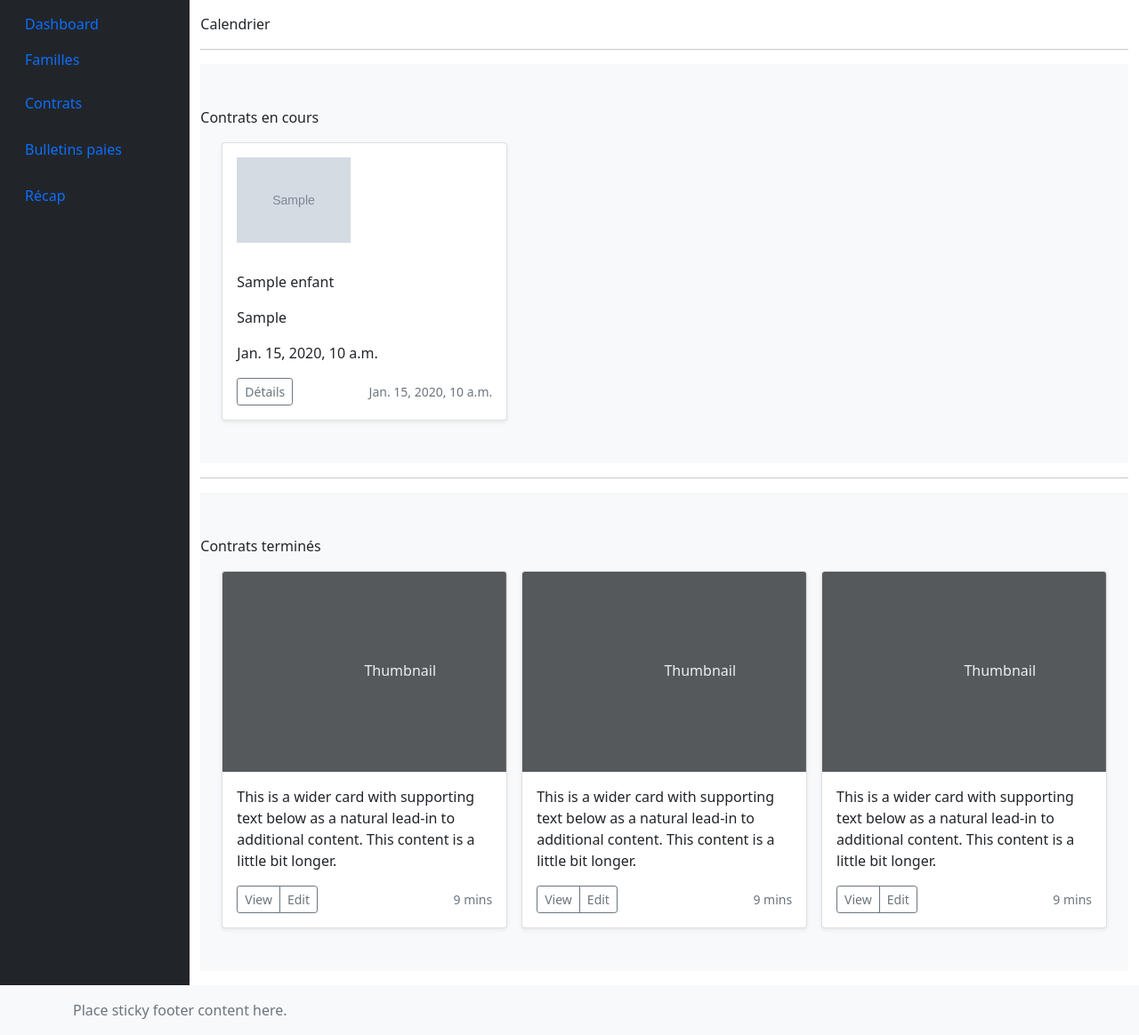
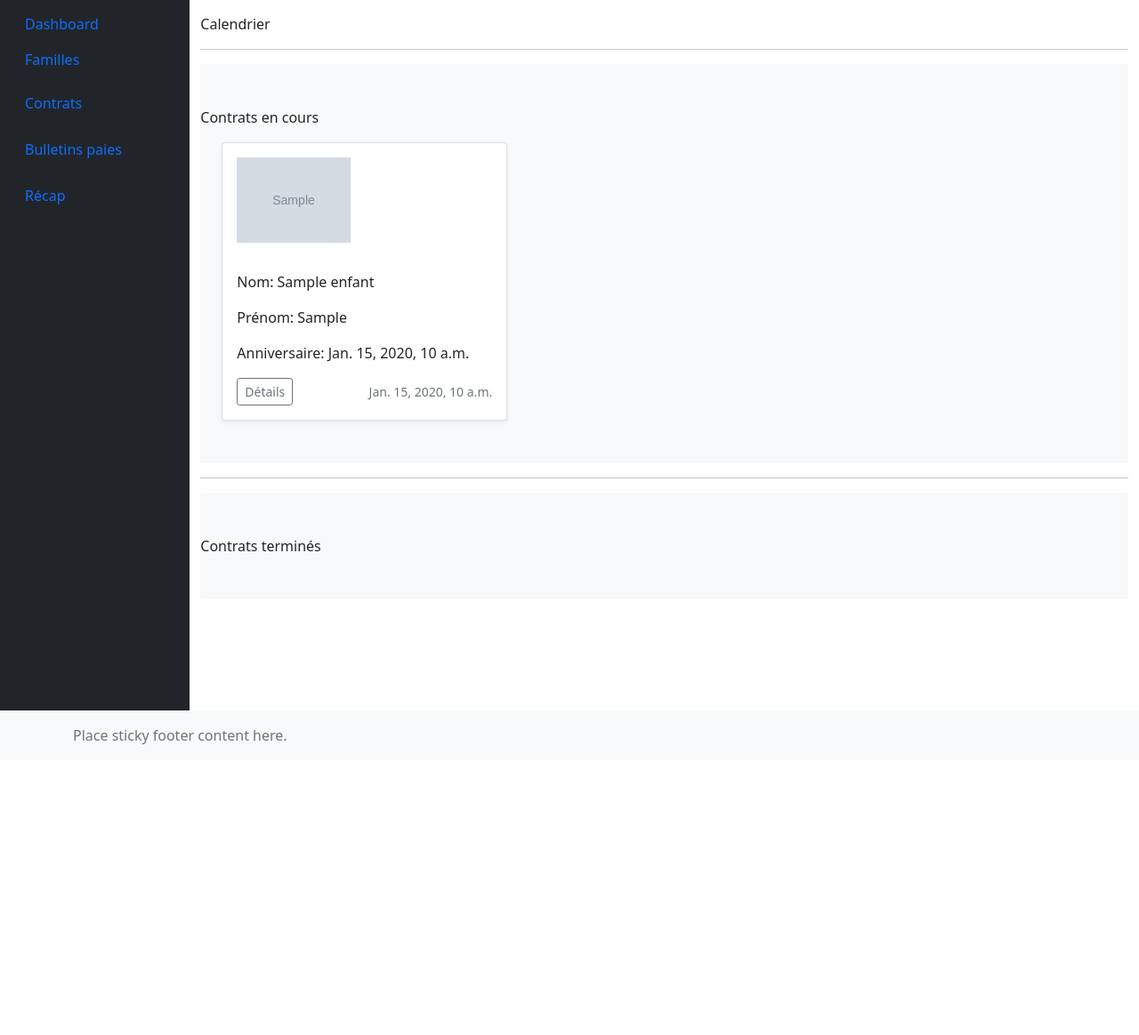
Before and after one commit to quentin8469/assmat_v2, a Django app: page /dashboard/ in a window 1280 px wide. Shown: the part 57-1221 px from the top of the page at 89% size. After the commit the page ends 894 px from the top, so only its background shows below. Run offline with Django 4.2, Linux system fonts and the light colour scheme; tables that the repository leaves empty hold one stand-in row (values such as "Sample post"); grey boxes marked "Sample" are stand-in pictures.

Commit message:
Add status in models.py enfant

```diff
--- a/family/models.py
+++ b/family/models.py
@@ -35,6 +35,13 @@ class Enfant(models.Model):
     """
     Model for the creation of the Child model
     """
+
+    STATUTS_CHOICES = [
+        ("En_cours", "En_cours"),
+        ("En_attente", "En_attente"),
+        ("Suspendu", "Suspendu"),
+        ("Terminé", "Terminé"),
+    ]
     photo = models.ImageField(upload_to="photo_enfant/", blank=True, null=True)
     nom = models.CharField(max_length=150, blank=True, null=True)
     prenom = models.CharField(max_length=150, blank=True, null=True)
@@ -46,6 +53,7 @@ class Enfant(models.Model):
     allergie = models.TextField(blank=True, null=True)
     parent = models.ForeignKey(to=Employeur, on_delete=models.CASCADE)
     date_creation = models.DateTimeField(auto_now_add=True)
+    statut = models.CharField(max_length=150, choices=STATUTS_CHOICES, blank=True, null=True)
 
     class Meta:
         verbose_name = "Enfant"
--- a/family/templates/base/base.html
+++ b/family/templates/base/base.html
@@ -23,7 +23,7 @@
                          {% endif %}
                          {{ user.first_name }} {{ user.last_name }}
                      </a>
-                     <a class="navbar-brand" href="#dashboard">Site Assmat en construction</a>
+                     <a class="navbar-brand" href="{% url 'family:dashboard' %}">Site Assmat en construction</a>
                      <button class="navbar-toggler" type="button" data-bs-toggle="collapse" data-bs-target="#navbarsExampleXxl" aria-controls="navbarsExampleXxl" aria-expanded="false" aria-label="Toggle navigation">
                          <span class="navbar-toggler-icon"></span>
                      </button>
@@ -42,7 +42,7 @@
                      <div class="d-flex flex-column align-items-center align-items-sm-start px-3 pt-2 text-white min-vh-100">
                          <ul class="nav nav-pills flex-column mb-sm-auto mb-0 align-items-center align-items-sm-start" id="menu">
                              <li>
-                                 <a href="#dashboard" class="nav-link px-0 align-middle">
+                                 <a href="{% url 'family:dashboard' %}" class="nav-link px-0 align-middle">
                                      <span class="ms-1 d-none d-sm-inline">Dashboard</span> </a>
                              </li>
                              <li>
--- a/family/templates/family/home.html
+++ b/family/templates/family/home.html
@@ -12,28 +12,29 @@
 <!-- contrats en cours -->
 <div class="album py-5 bg-light">
     <p> Contrats en cours</p>
-
     <div class="container">
         <div class="row row-cols-1 row-cols-sm-2 row-cols-md-3 g-3">
             {% for enfant in enfants %}
+            {% if enfant.statut == "En_cours" %}
             <div class="col">
                 <div class="card shadow-sm">
                     {% if enfant.photo %}
                     <img src="{{ enfant.photo.url }}" class="w-50 p-3" alt="Image">
                     {% endif %}
                     <div class="card-body">
-                        <p class="card-text">{{ enfant.nom }} </p>
-                        <p class="card-text">{{ enfant.prenom }} </p>
-                        <p class="card-text">{{ enfant.date_anniv }} </p>
+                        <p class="card-text">Nom: {{ enfant.nom }} </p>
+                        <p class="card-text">Prénom: {{ enfant.prenom }} </p>
+                        <p class="card-text">Anniversaire: {{ enfant.date_anniv }} </p>
                         <div class="d-flex justify-content-between align-items-center">
                             <div class="btn-group">
-                                <a type="button" class="btn btn-sm btn-outline-secondary" href="#"> Détails </a>
+                                <a type="button" class="btn btn-sm btn-outline-secondary" href="{% url 'family:child_details' pk=enfant.id %}"> Détails </a>
                             </div>
                             <small class="text-muted">{{ enfant.date_creation }}</small>
                         </div>
                     </div>
                 </div>
             </div>
+            {% endif %}
             {% endfor %}
         </div>
     </div>
@@ -44,53 +45,31 @@
 <!-- contrats terminés -->
 <div class="album py-5 bg-light">
     <p> Contrats terminés</p>
+
     <div class="container">
         <div class="row row-cols-1 row-cols-sm-2 row-cols-md-3 g-3">
+            {% for enfant in enfants %}
+            {% if enfant.statut == "Terminé" %}
             <div class="col">
                 <div class="card shadow-sm">
-                    <svg class="bd-placeholder-img card-img-top" width="100%" height="225" xmlns="http://www.w3.org/2000/svg" role="img" aria-label="Placeholder: Thumbnail" preserveAspectRatio="xMidYMid slice" focusable="false"><title>Placeholder</title><rect width="100%" height="100%" fill="#55595c"/><text x="50%" y="50%" fill="#eceeef" dy=".3em">Thumbnail</text></svg>
+                    {% if enfant.photo %}
+                    <img src="{{ enfant.photo.url }}" class="w-50 p-3" alt="Image">
+                    {% endif %}
                     <div class="card-body">
-                        <p class="card-text">This is a wider card with supporting text below as a natural lead-in to additional content. This content is a little bit longer.</p>
+                        <p class="card-text">Nom: {{ enfant.nom }} </p>
+                        <p class="card-text">Prénom: {{ enfant.prenom }} </p>
+                        <p class="card-text">Anniversaire: {{ enfant.date_anniv }} </p>
                         <div class="d-flex justify-content-between align-items-center">
                             <div class="btn-group">
-                                <button type="button" class="btn btn-sm btn-outline-secondary">View</button>
-                                <button type="button" class="btn btn-sm btn-outline-secondary">Edit</button>
+                                <a type="button" class="btn btn-sm btn-outline-secondary" href="{% url 'family:child_details' pk=enfant.id %}"> Détails </a>
                             </div>
-                            <small class="text-muted">9 mins</small>
+                            <small class="text-muted">{{ enfant.date_creation }}</small>
                         </div>
                     </div>
                 </div>
             </div>
-            <div class="col">
-                <div class="card shadow-sm">
-                    <svg class="bd-placeholder-img card-img-top" width="100%" height="225" xmlns="http://www.w3.org/2000/svg" role="img" aria-label="Placeholder: Thumbnail" preserveAspectRatio="xMidYMid slice" focusable="false"><title>Placeholder</title><rect width="100%" height="100%" fill="#55595c"/><text x="50%" y="50%" fill="#eceeef" dy=".3em">Thumbnail</text></svg>
-                    <div class="card-body">
-                        <p class="card-text">This is a wider card with supporting text below as a natural lead-in to additional content. This content is a little bit longer.</p>
-                        <div class="d-flex justify-content-between align-items-center">
-                            <div class="btn-group">
-                                <button type="button" class="btn btn-sm btn-outline-secondary">View</button>
-                                <button type="button" class="btn btn-sm btn-outline-secondary">Edit</button>
-                            </div>
-                            <small class="text-muted">9 mins</small>
-                        </div>
-                    </div>
-                </div>
-            </div>
-            <div class="col">
-                <div class="card shadow-sm">
-                    <svg class="bd-placeholder-img card-img-top" width="100%" height="225" xmlns="http://www.w3.org/2000/svg" role="img" aria-label="Placeholder: Thumbnail" preserveAspectRatio="xMidYMid slice" focusable="false"><title>Placeholder</title><rect width="100%" height="100%" fill="#55595c"/><text x="50%" y="50%" fill="#eceeef" dy=".3em">Thumbnail</text></svg>
-                    <div class="card-body">
-                        <p class="card-text">This is a wider card with supporting text below as a natural lead-in to additional content. This content is a little bit longer.</p>
-                        <div class="d-flex justify-content-between align-items-center">
-                            <div class="btn-group">
-                                <button type="button" class="btn btn-sm btn-outline-secondary">View</button>
-                                <button type="button" class="btn btn-sm btn-outline-secondary">Edit</button>
-                            </div>
-                            <small class="text-muted">9 mins</small>
-                        </div>
-                    </div>
-                </div>
-            </div>
+            {% endif %}
+            {% endfor %}
         </div>
     </div>
 </div>
--- a/family/urls.py
+++ b/family/urls.py
@@ -1,9 +1,12 @@
 from django.urls import path
 from django.conf import settings
 from django.conf.urls.static import static
-from family.views import EnfantListView
+from family.views import EnfantListView, EnfantDetailsView
 
 
+app_name = 'family'
+
 urlpatterns = [
-    path('', EnfantListView.as_view(), name='dashboard')
+    path('', EnfantListView.as_view(), name='dashboard'),
+    path('<int:pk>/child_details/', EnfantDetailsView.as_view(), name='child_details')
 ] + static(settings.MEDIA_URL, document_root=settings.MEDIA_ROOT)
--- a/family/views.py
+++ b/family/views.py
@@ -10,3 +10,15 @@ class EnfantListView(ListView):
     model = Enfant
     context_object_name = "enfants"
     template_name = "family/home.html"
+
+
+class EnfantDetailsView(DetailView):
+    model = Enfant
+    context_object_name = "enfant"
+    template_name = "family/child_details.html"
+
+    def get_context_data(self, **kwargs):
+        context = {}
+        contacts_urgences = ContactUrgence.objects.filter(enfant=self.kwargs['pk'])
+        context['contacts_urgences'] = contacts_urgences
+        return super().get_context_data(**context)
```
Also changed, not shown: family/templates/family/child_details.html (+56 -4 lines), family/migrations/0002_enfant_statut.py (added).
